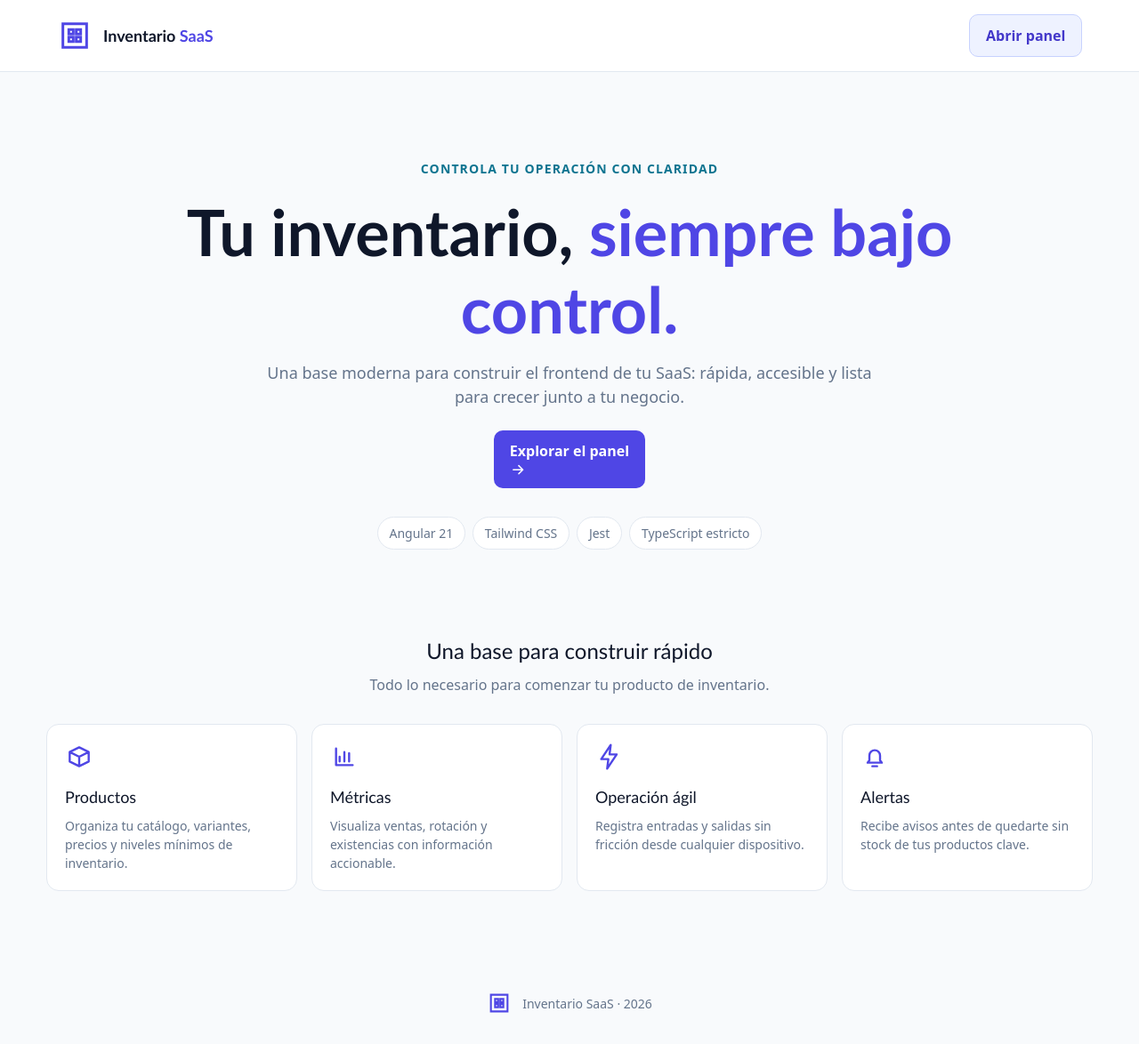
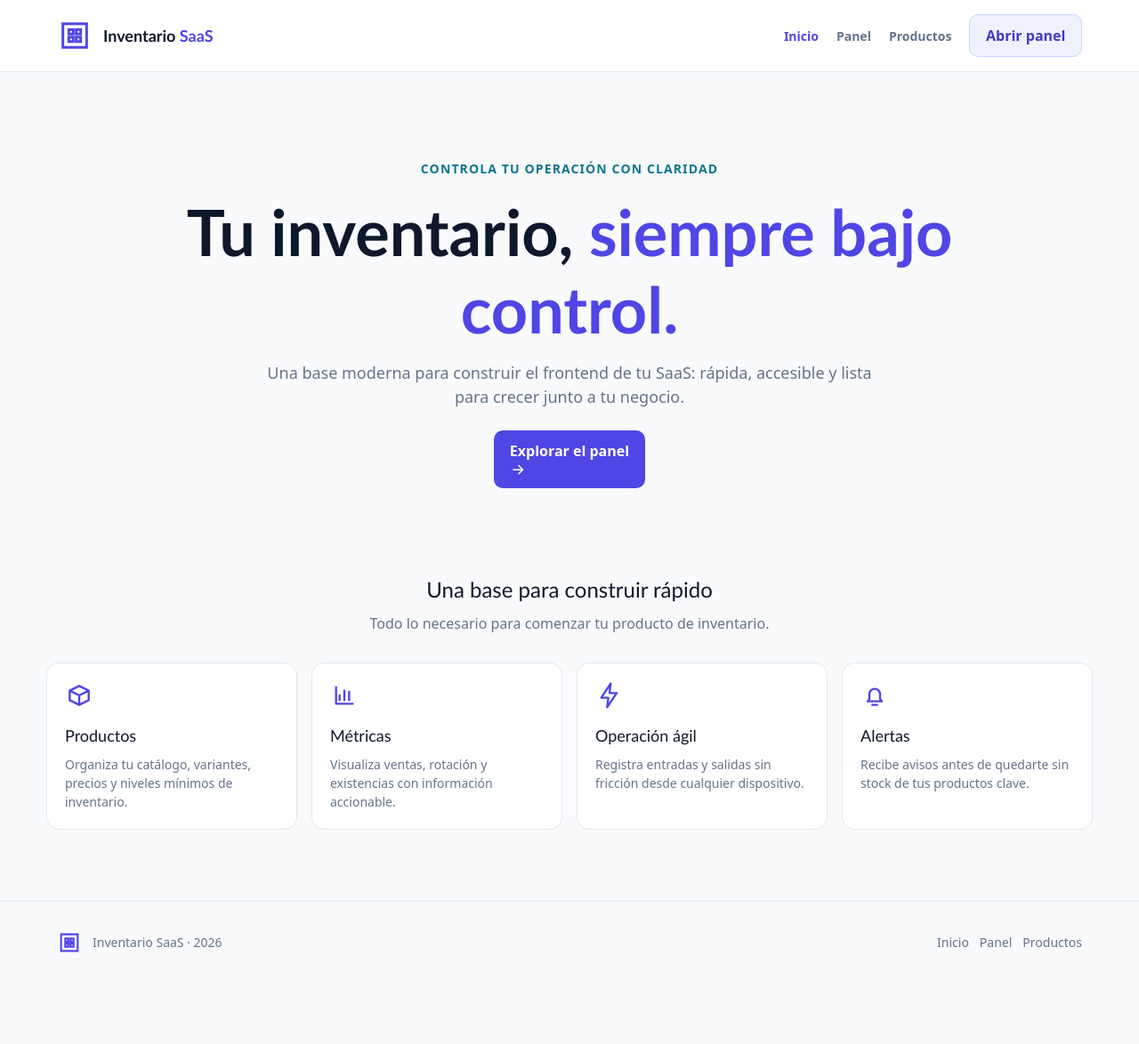
Before and after one commit to faritteranacosta/Inventario-frontend, an Angular app: page / in a window 1280 px wide. Shown: the whole page at 89% size. After the commit the page ends 1106 px from the top, so only its background shows below. Built offline with nearby package versions, Linux system fonts and the light colour scheme.

Commit message:
feat(landing): agrega navegacion y footer

```diff
--- a/src/app/features/landing/pages/landing-page/landing-page.html
+++ b/src/app/features/landing/pages/landing-page/landing-page.html
@@ -10,9 +10,19 @@
       </svg>
       <span class="landing__brand-name">Inventario <strong>SaaS</strong></span>
     </a>
+    <nav class="landing__nav" aria-label="Navegación principal">
+      <a
+        routerLink="/"
+        routerLinkActive="landing__nav-link--active"
+        [routerLinkActiveOptions]="{ exact: true }"
+        >Inicio</a
+      >
+      <a routerLink="/dashboard" routerLinkActive="landing__nav-link--active">Panel</a>
+      <a routerLink="/products" routerLinkActive="landing__nav-link--active">Productos</a>
       <button class="landing__button landing__button--outline" type="button" (click)="goToAdmin()">
         Abrir panel
       </button>
+    </nav>
   </header>
 
   <main>
@@ -40,12 +50,6 @@
             />
           </svg>
         </button>
-      </div>
-      <div class="landing__chips" aria-label="Tecnologías incluidas">
-        <span>Angular 21</span>
-        <span>Tailwind CSS</span>
-        <span>Jest</span>
-        <span>TypeScript estricto</span>
       </div>
     </section>
 
@@ -107,6 +111,7 @@
   </main>
 
   <footer class="landing__footer">
+    <div class="landing__footer-brand">
       <svg
         class="landing__logo landing__logo--small"
         aria-hidden="true"
@@ -120,5 +125,11 @@
         />
       </svg>
       <span>Inventario SaaS · {{ year }}</span>
+    </div>
+    <nav class="landing__footer-nav" aria-label="Navegación del pie de página">
+      <a routerLink="/">Inicio</a>
+      <a routerLink="/dashboard">Panel</a>
+      <a routerLink="/products">Productos</a>
+    </nav>
   </footer>
 </div>
--- a/src/app/features/landing/pages/landing-page/landing-page.scss
+++ b/src/app/features/landing/pages/landing-page/landing-page.scss
@@ -29,6 +29,25 @@
 
   &__brand-name strong {
     color: var(--app-primary);
+  }
+
+  &__nav {
+    display: flex;
+    align-items: center;
+    gap: var(--app-space-5);
+
+    a {
+      color: var(--app-text-color-secondary);
+      font-size: var(--app-font-size-sm);
+      font-weight: var(--app-font-weight-semibold);
+    }
+
+    a:hover,
+    a:focus-visible,
+    .landing__nav-link--active {
+      color: var(--app-primary);
+      text-decoration: none;
+    }
   }
 
   &__logo {
@@ -105,23 +124,6 @@
     margin-top: var(--app-space-6);
   }
 
-  &__chips {
-    display: flex;
-    flex-wrap: wrap;
-    justify-content: center;
-    gap: var(--app-space-2);
-    margin-top: var(--app-space-8);
-
-    span {
-      border: 1px solid var(--app-border-color);
-      border-radius: var(--app-radius-full);
-      padding: 0.45rem 0.8rem;
-      background: var(--app-surface-0);
-      color: var(--app-text-color-secondary);
-      font-size: var(--app-font-size-sm);
-    }
-  }
-
   &__section {
     max-width: 76rem;
     margin: 0 auto;
@@ -178,10 +180,49 @@
   &__footer {
     display: flex;
     align-items: center;
-    justify-content: center;
-    gap: var(--app-space-3);
-    padding: var(--app-space-8);
+    justify-content: space-between;
+    gap: var(--app-space-6);
+    padding: var(--app-space-8) max(1.25rem, 5vw);
+    border-top: 1px solid var(--app-border-color);
     color: var(--app-text-color-secondary);
     font-size: var(--app-font-size-sm);
   }
+
+  &__footer-brand,
+  &__footer-nav {
+    display: flex;
+    align-items: center;
+    gap: var(--app-space-3);
+  }
+
+  &__footer-nav a {
+    color: var(--app-text-color-secondary);
+
+    &:hover,
+    &:focus-visible {
+      color: var(--app-primary);
+    }
+  }
+
+  @media (max-width: 700px) {
+    &__topbar {
+      align-items: flex-start;
+      flex-direction: column;
+    }
+
+    &__nav {
+      width: 100%;
+      flex-wrap: wrap;
+      gap: var(--app-space-3) var(--app-space-4);
+    }
+
+    &__footer {
+      align-items: flex-start;
+      flex-direction: column;
+    }
+
+    &__footer-nav {
+      flex-wrap: wrap;
+    }
+  }
 }
--- a/src/app/features/landing/pages/landing-page/landing-page.ts
+++ b/src/app/features/landing/pages/landing-page/landing-page.ts
@@ -1,5 +1,6 @@
 import { ChangeDetectionStrategy, Component, inject } from '@angular/core';
 import { Router } from '@angular/router';
+import { RouterLink, RouterLinkActive } from '@angular/router';
 
 interface Feature {
   readonly icon: 'box' | 'chart' | 'bolt' | 'bell';
@@ -10,6 +11,7 @@ interface Feature {
 @Component({
   selector: 'app-landing-page',
   standalone: true,
+  imports: [RouterLink, RouterLinkActive],
   templateUrl: './landing-page.html',
   styleUrl: './landing-page.scss',
   changeDetection: ChangeDetectionStrategy.OnPush,
```
Lines whose indentation alone changed are shown as unchanged.
